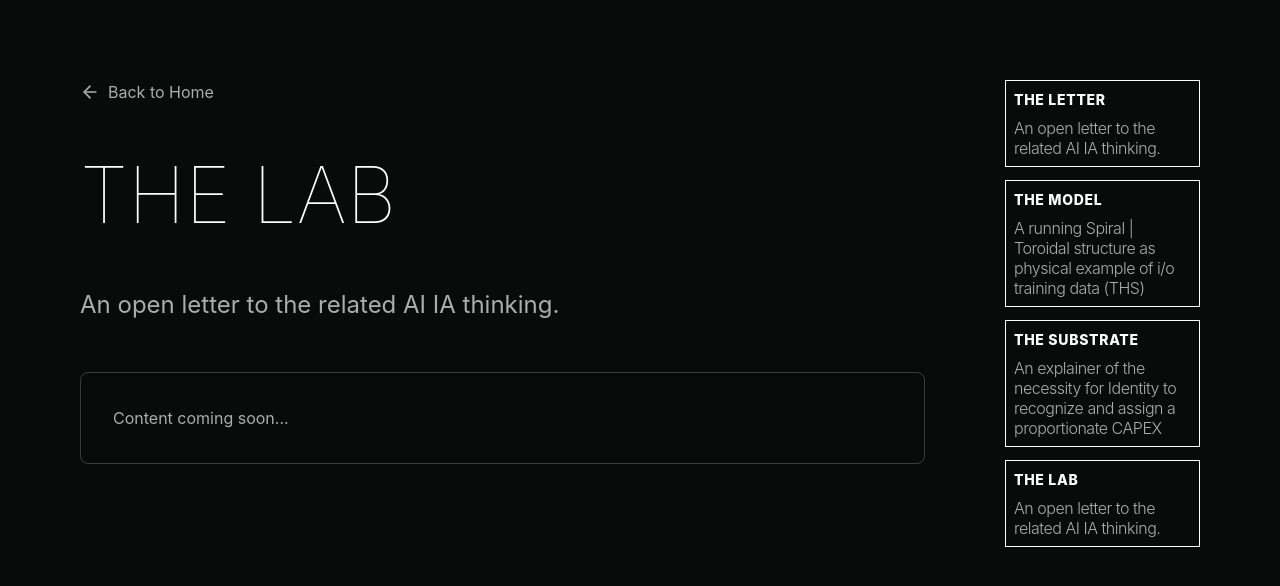
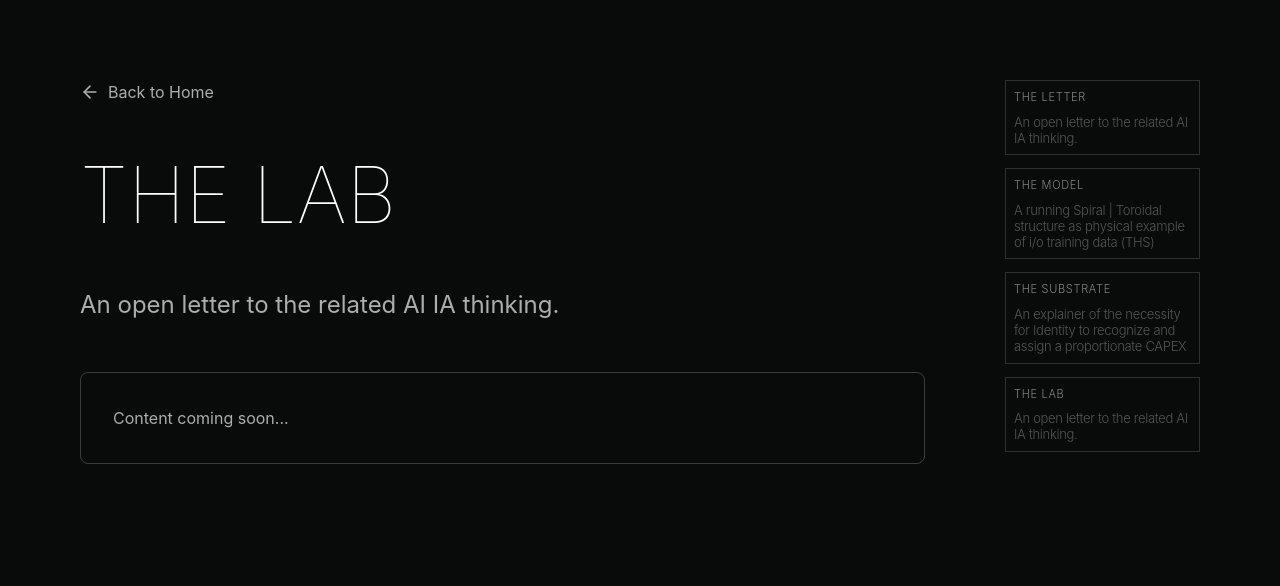
Before and after one commit to smayhew-ideas/an-unnamed-thing, a React (Vite) app: page /lab in a window 1280 px wide. Shown: the top 586 px of the page. Built offline with nearby package versions, Linux system fonts and the light colour scheme.

Commit message:
Refactor NavCard component styles
Updated styling classes for NavCard component.

```diff
--- a/src/app/components/NavCard.tsx
+++ b/src/app/components/NavCard.tsx
@@ -12,12 +12,12 @@ export function NavCard({ title, description, link, onClick }: NavCardProps) {
     <Link
       to={link}
       onClick={onClick}
-      className="block border border-solid border-white p-2 transition-all hover:bg-white/5"
+      className="block border border-white/15 p-2 transition-all hover:bg-white/5"
     >
-      <p className="font-extrabold text-[14px] text-white tracking-[0.7px] mb-2">
+      <p className="font-light text-[11px] text-white/50 tracking-[0.7px] mb-2">
         {title}
       </p>
-      <p className="font-light text-[16px] text-[#adadad] tracking-[-0.48px] leading-tight">
+      <p className="font-light text-[13px] text-white/30 tracking-[-0.3px] leading-tight">
         {description}
       </p>
     </Link>
```
